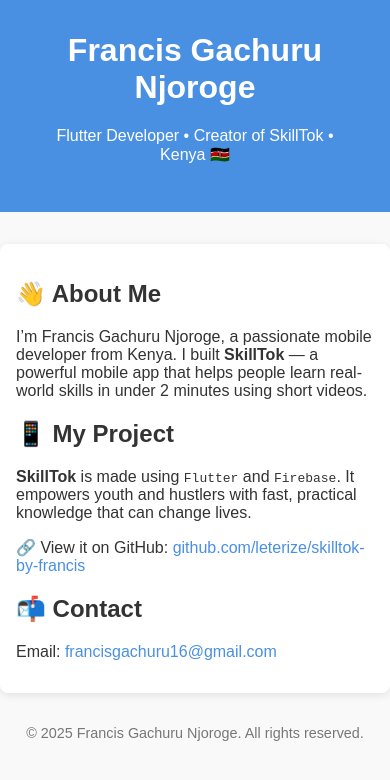
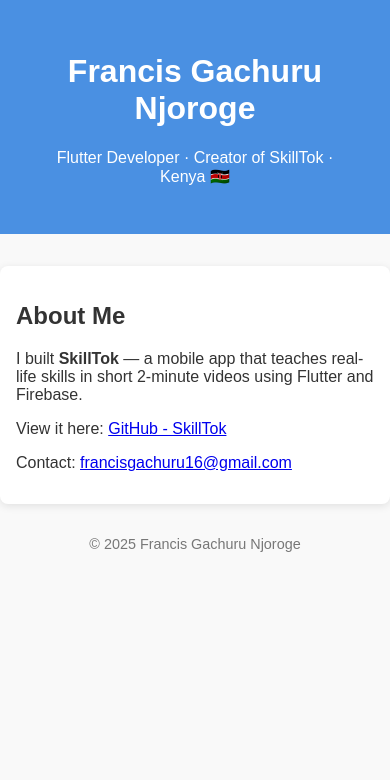
Before and after one commit to leterize/leterize.github.io, a plain HTML site: page index.html in a window 390 px wide. Drawn offline with Linux system fonts and the light colour scheme.

```diff
--- a/index.html
+++ b/index.html
@@ -3,7 +3,6 @@
 <head>
   <meta charset="UTF-8" />
   <meta name="viewport" content="width=device-width, initial-scale=1.0" />
-  <meta name="description" content="Francis Gachuru Njoroge - Creator of SkillTok App" />
   <title>Francis Gachuru | SkillTok Developer</title>
   <style>
     body {
@@ -27,13 +26,6 @@
       box-shadow: 0 2px 8px rgba(0,0,0,0.1);
       border-radius: 8px;
     }
-    h1 {
-      margin-top: 0;
-    }
-    a {
-      color: #4a90e2;
-      text-decoration: none;
-    }
     footer {
       text-align: center;
       font-size: 0.9rem;
@@ -45,25 +37,16 @@
 <body>
   <header>
     <h1>Francis Gachuru Njoroge</h1>
-    <p>Flutter Developer • Creator of SkillTok • Kenya 🇰🇪</p>
+    <p>Flutter Developer · Creator of SkillTok · Kenya 🇰🇪</p>
   </header>
   <main>
-    <h2>👋 About Me</h2>
-    <p>
-      I’m Francis Gachuru Njoroge, a passionate mobile developer from Kenya. I built <strong>SkillTok</strong> — a powerful mobile app that helps people learn real-world skills in under 2 minutes using short videos.
-    </p>
-    <h2>📱 My Project</h2>
-    <p>
-      <strong>SkillTok</strong> is made using <code>Flutter</code> and <code>Firebase</code>. It empowers youth and hustlers with fast, practical knowledge that can change lives.
-    </p>
-    <p>
-      🔗 View it on GitHub: <a href="https://github.com/leterize/skilltok-by-francis" target="_blank">github.com/leterize/skilltok-by-francis</a>
-    </p>
-    <h2>📬 Contact</h2>
-    <p>Email: <a href="mailto:francisgachuru16@gmail.com">francisgachuru16@gmail.com</a></p>
+    <h2>About Me</h2>
+    <p>I built <strong>SkillTok</strong> — a mobile app that teaches real-life skills in short 2-minute videos using Flutter and Firebase.</p>
+    <p>View it here: <a href="https://github.com/leterize/skilltok-by-francis">GitHub - SkillTok</a></p>
+    <p>Contact: <a href="mailto:francisgachuru16@gmail.com">francisgachuru16@gmail.com</a></p>
   </main>
   <footer>
-    &copy; 2025 Francis Gachuru Njoroge. All rights reserved.
+    &copy; 2025 Francis Gachuru Njoroge
   </footer>
 </body>
 </html>
```
